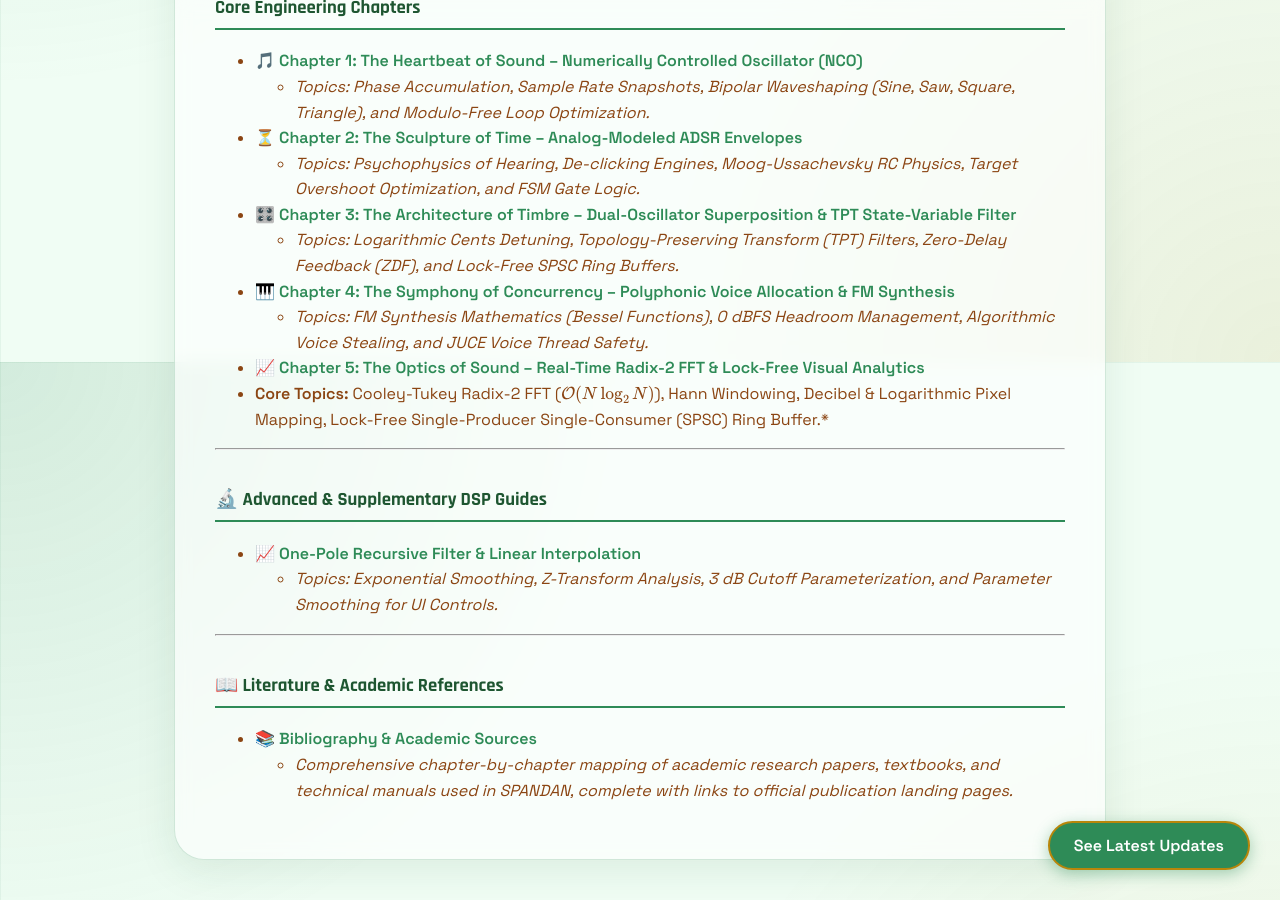
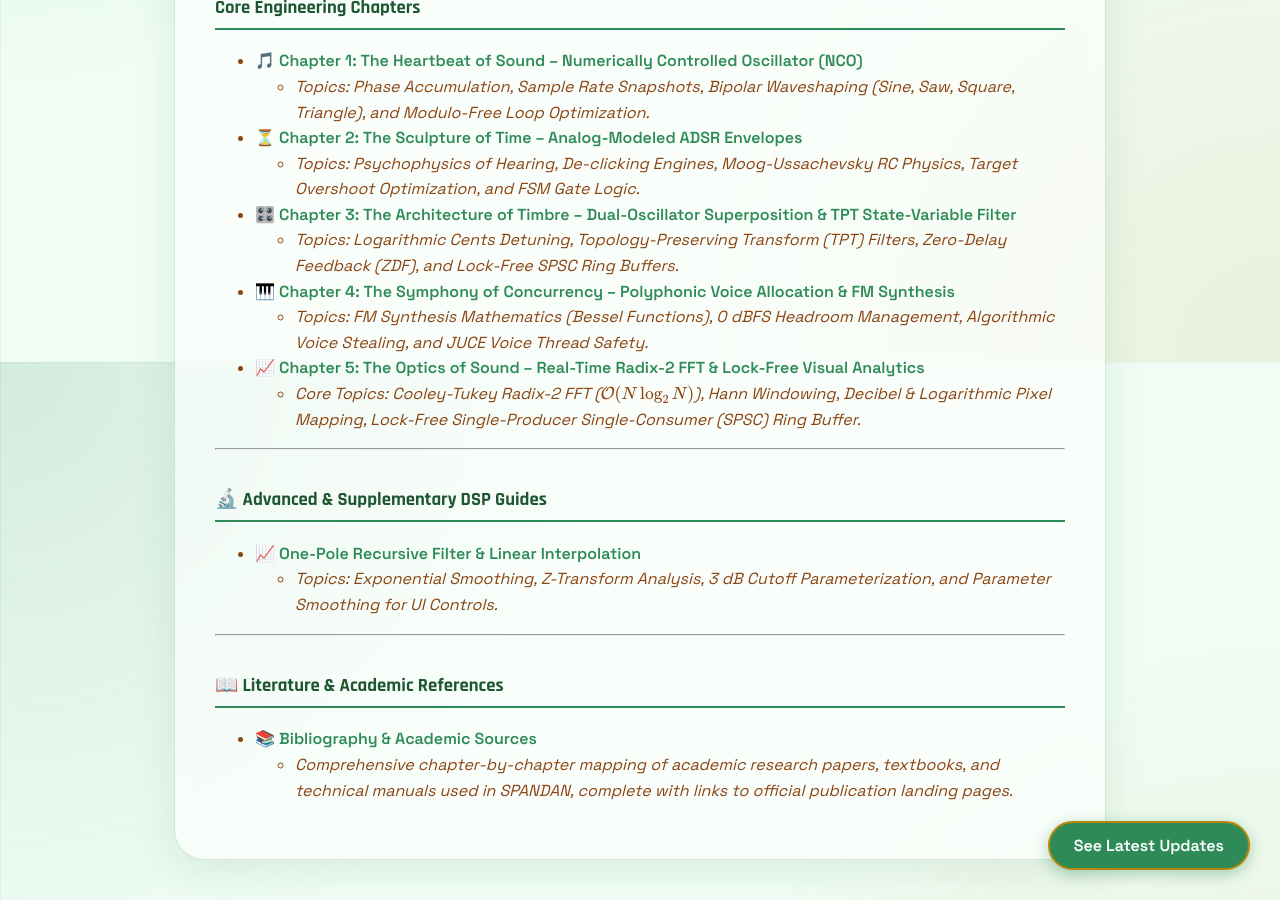
Before and after one commit to cryparc/Spandan, a Jekyll site: the page built from docs/index.md, in a window 1280 px wide and 900 px high, scrolled down 538 px. Built offline with Jekyll 4.4.1, drawn with Linux system fonts in a browser that asks for light colours.

```diff
--- a/docs/index.md
+++ b/docs/index.md
@@ -25,7 +25,7 @@ Welcome to the official documentation and development blog for **Project SPANDAN
   * *Topics: FM Synthesis Mathematics (Bessel Functions), 0 dBFS Headroom Management, Algorithmic Voice Stealing, and JUCE Voice Thread Safety.*
 
 * 📈 **[Chapter 5: The Optics of Sound – Real-Time Radix-2 FFT & Lock-Free Visual Analytics](spandan-cookbook-chapter-5.md)**
-* **Core Topics:** Cooley-Tukey Radix-2 FFT ($\mathcal{O}(N \log_2 N)$), Hann Windowing, Decibel & Logarithmic Pixel Mapping, Lock-Free Single-Producer Single-Consumer (SPSC) Ring Buffer.*
+  * *Core Topics: Cooley-Tukey Radix-2 FFT ($\mathcal{O}(N \log_2 N)$), Hann Windowing, Decibel & Logarithmic Pixel Mapping, Lock-Free Single-Producer Single-Consumer (SPSC) Ring Buffer.*
 
 ---
 
```
